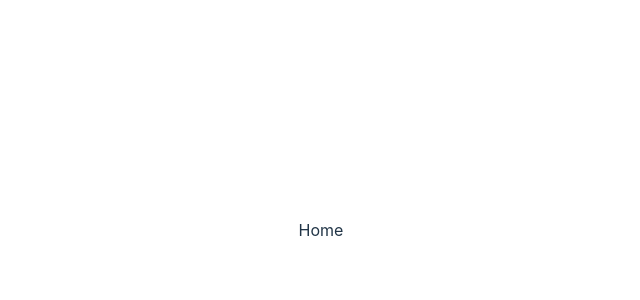
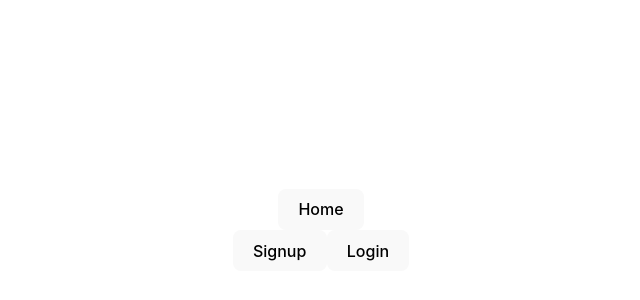
Before and after one commit to anapaulina28/project-twitterclone-client, a React (Vite) app: page / in a window 1280 px wide. Shown: the part 170-470 px from the top of the page, without its empty margins (319-959 px from the left). Built offline with nearby package versions, Linux system fonts and the light colour scheme.

Commit message:
Change to HomePage

```diff
--- a/src/pages/Home/index.jsx
+++ b/src/pages/Home/index.jsx
@@ -1,9 +1,32 @@
-import React from 'react'
+import { useContext } from 'react';
+import { Link } from 'react-router-dom';
+import { AuthContext } from '../../context/auth.context';
 
 const Home = () => {
-  return (
-    <div>Home</div>
-  )
+    const {isLoggedIn, user, logOutUser} =
+    useContext(AuthContext);
+    return (
+      <nav>
+      <div>
+      <Link to="/">
+          <button>Home</button>
+      </Link>
+      </div>
+      {isLoggedIn? (
+        <div>
+          <button onClick={logOutUser}>Logout</button>
+          <p>{user && user.name}</p>
+        </div>
+      ):
+      (
+        <div>
+          <Link to="/signup"><button>Signup</button></Link>
+          <Link to="/login"><button>Login</button></Link>
+        </div>
+      )
+    }
+      </nav>
+    )
 }
 
 export default Home
```
